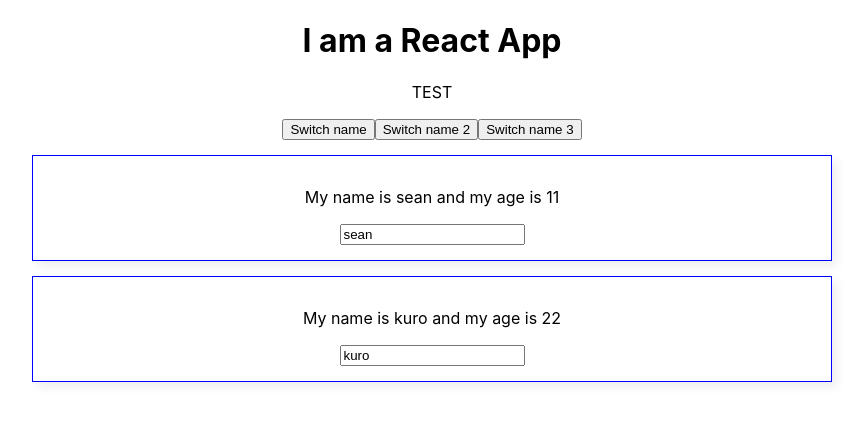
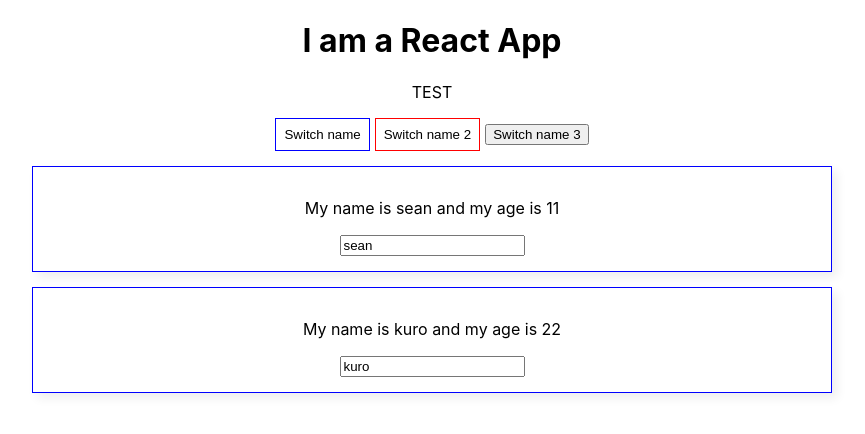
Before and after one commit to seanhuang514/ReactTheCompleteGuide, a React (Create React App) app: page / in a window 1280 px wide. Shown: the top 434 px of the page, without its empty margins (208-1073 px from the left). Built offline with nearby package versions, Linux system fonts and the light colour scheme.

Commit message:
47. Working with Inline Styles

```diff
--- a/src/App.js
+++ b/src/App.js
@@ -41,17 +41,33 @@
       ]
     }, () => console.log(this.state))
   };
+  myStyle = () => {
+    return {
+      backgroundColor: 'white',
+      border: '1px solid blue',
+      padding: '8px',
+      cursor: 'pointer',
+      marginRight: '5px',
+    }
+  }
+  render() {
+    const style = {
+      marginRight: '5px',
+      backgroundColor: 'white',
+      border: '1px solid red',
+      padding: '8px',
+      cursor: 'pointer'
+    }
 
-  render() {
     return (
       <div className="App">
         <h1>I am a React App</h1>
         <p>TEST</p>
         {/* React 的 click event 要用 onClick 而不是用 native js 的 onclick，然後呼叫的時候不用 ()  */}
-        <button onClick={this.switchNameHandle}>Switch name</button>
+        <button style={this.myStyle()} onClick={this.switchNameHandle}>Switch name</button>
 
         {/* 兩種帶參數給 function 的方法 */}
-        <button onClick={() => this.switchNameHandle2('QQQ')}>Switch name 2</button>
+        <button style={style} onClick={() => this.switchNameHandle2('QQQ')}>Switch name 2</button>
         <button onClick={this.switchNameHandle2.bind(this,'WWWW')}>Switch name 3</button>
         <Person
           name={this.state.people[0].name}
```
